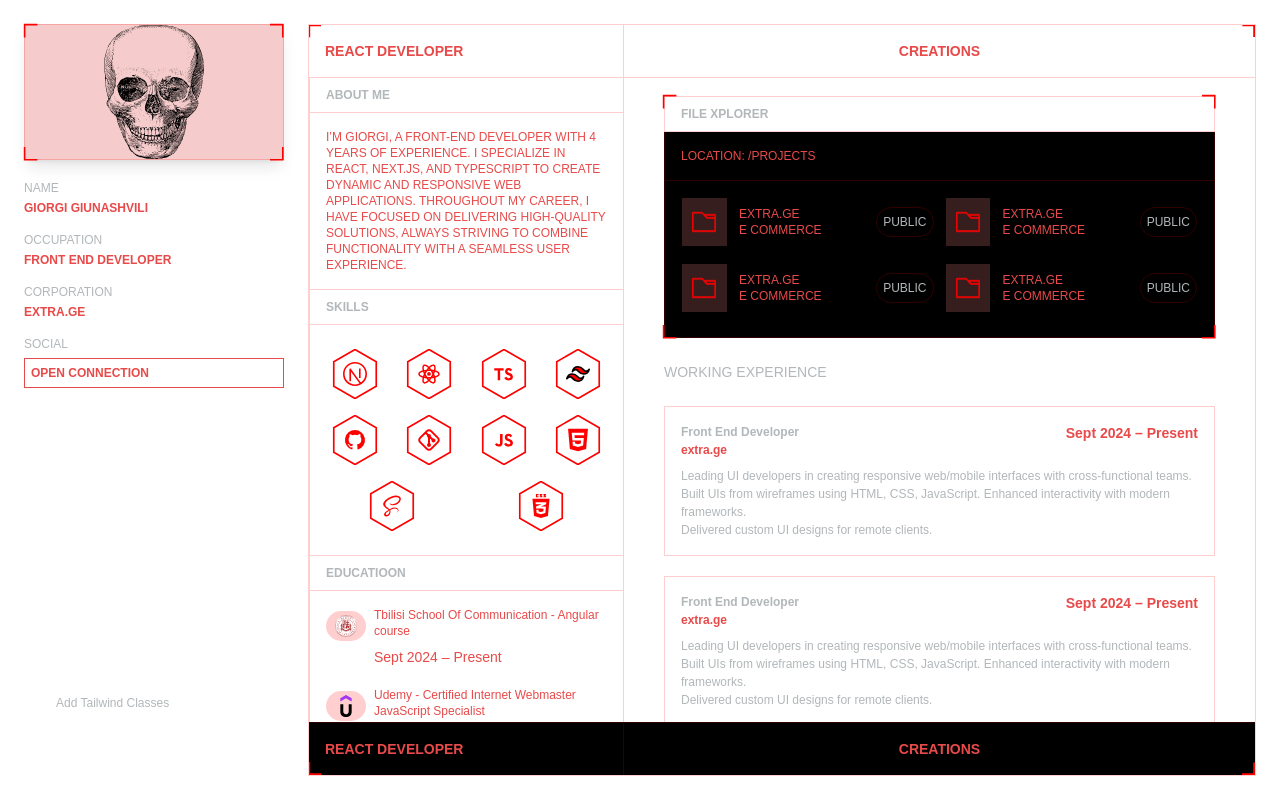
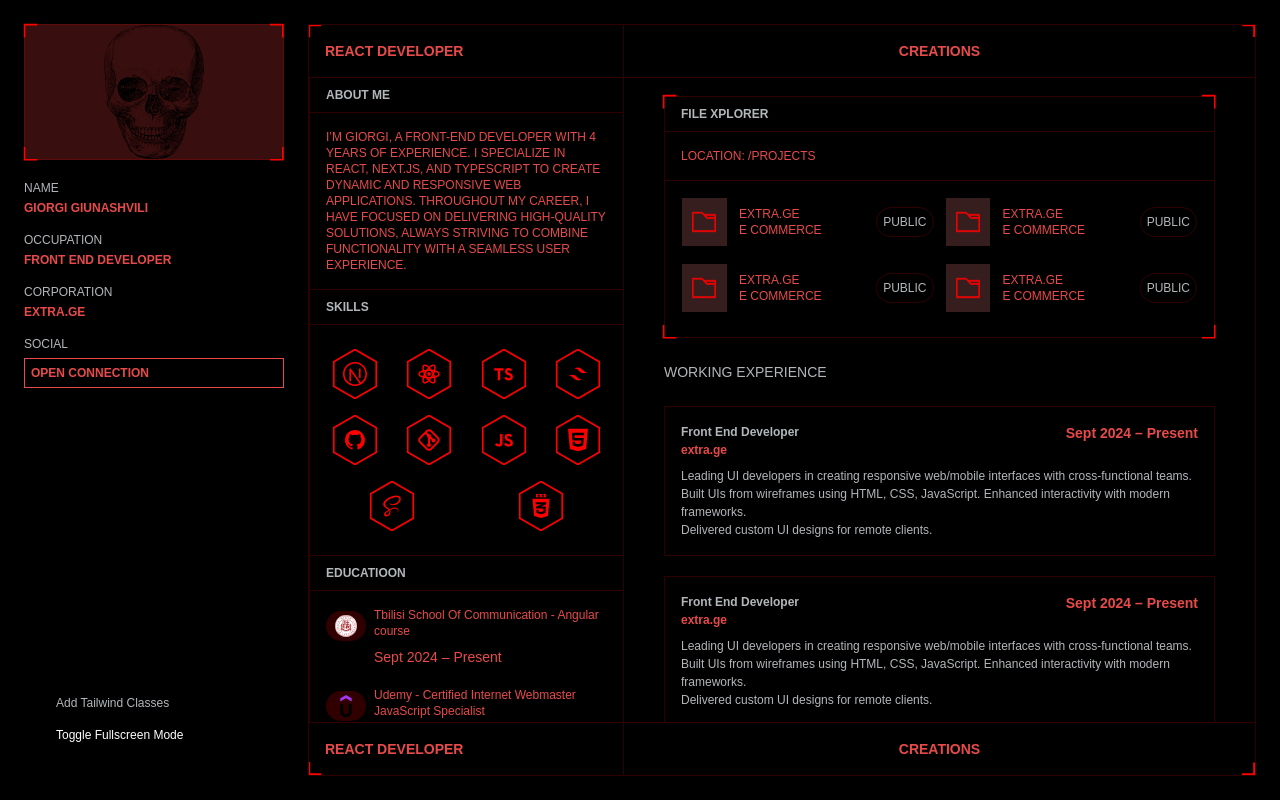
Before and after one commit to GGiunashvili/portfolio, a Next.js app: page / in a window 1280 px wide. Built offline with nearby package versions, Linux system fonts and the light colour scheme.

Commit message:
test font on vercel

```diff
--- a/app/layout.tsx
+++ b/app/layout.tsx
@@ -1,16 +1,16 @@
 import type { Metadata } from "next";
-// import { Geist, Geist_Mono } from "next/font/google";
+import { Geist, Geist_Mono } from "next/font/google";
 import "./globals.css";
 
-// const geistSans = Geist({
-//   variable: "--font-geist-sans",
-//   subsets: ["latin"],
-// });
+const geistSans = Geist({
+  variable: "--font-geist-sans",
+  subsets: ["latin"],
+});
 
-// const geistMono = Geist_Mono({
-//   variable: "--font-geist-mono",
-//   subsets: ["latin"],
-// });
+const geistMono = Geist_Mono({
+  variable: "--font-geist-mono",
+  subsets: ["latin"],
+});
 
 export const metadata: Metadata = {
   title: "Create Next App",
@@ -25,7 +25,7 @@ export default function RootLayout({
   return (
     <html lang="en">
       <body
-      // className={`${geistSans.variable} ${geistMono.variable} antialiased bg-black`}
+        className={`${geistSans.variable} ${geistMono.variable} antialiased bg-black`}
       >
         <div id="root">{children}</div>
         <div
```
